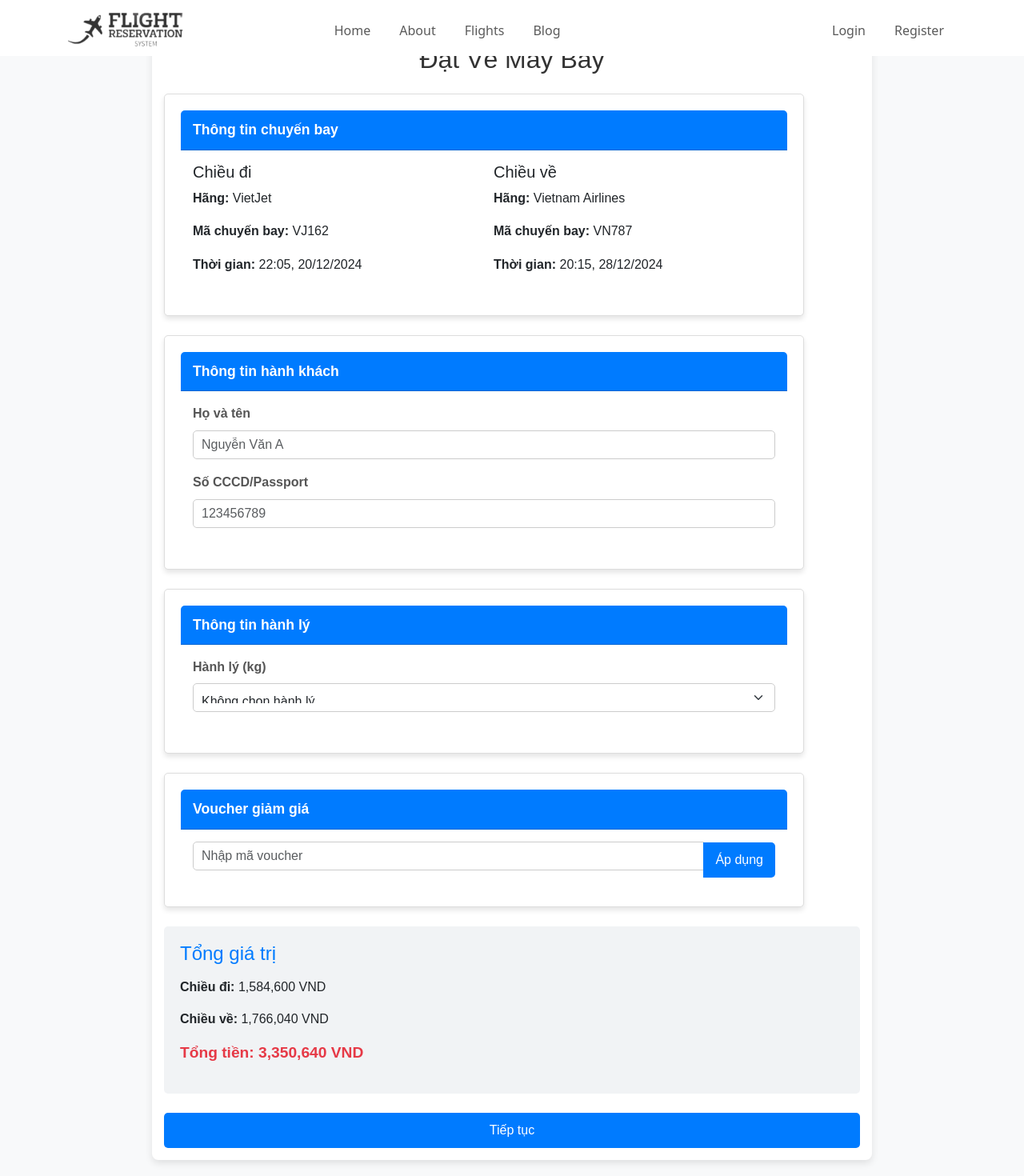
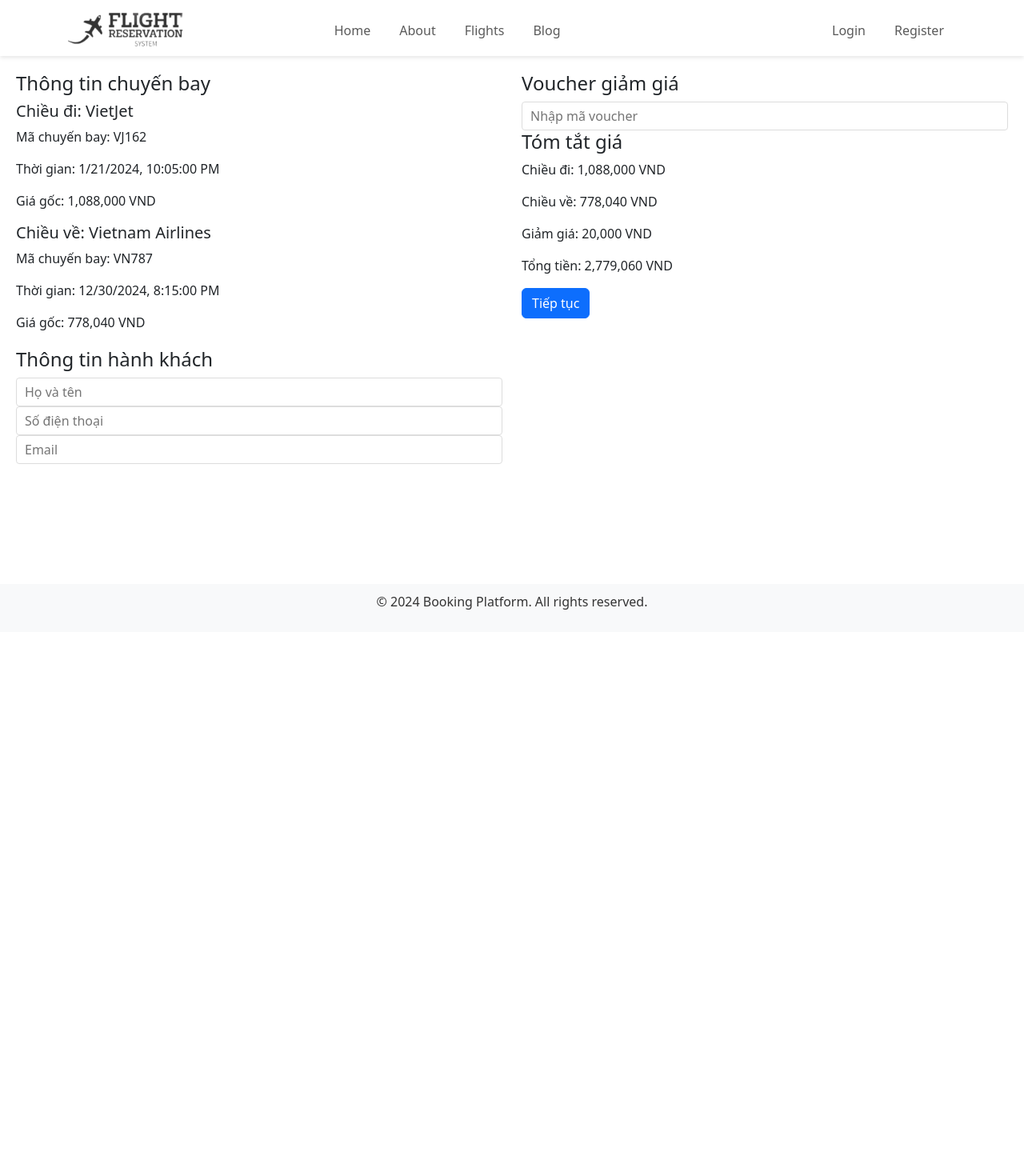
Before and after one commit to hoanghieu2385/Airline-Reservation-System, a React (Create React App) app in the folder frontend/: page /checkoutdetail in a window 1280 px wide. Shown: the top 1470 px of the page at 80% size. After the commit the page ends 800 px from the top, so only its background shows below. Built offline with nearby package versions, Linux system fonts and the light colour scheme.

Commit message:
update checkout

```diff
--- a/frontend/package.json
+++ b/frontend/package.json
@@ -11,7 +11,6 @@
     "@testing-library/user-event": "^13.5.0",
     "axios": "^1.7.9",
     "bootstrap": "^5.3.3",
-    "lucide-react": "^0.468.0",
     "lodash": "^4.17.21",
     "lucide-react": "^0.468.0",
     "react": "^18.3.1",
--- a/frontend/src/assets/css/Checkout.css
+++ b/frontend/src/assets/css/Checkout.css
@@ -1,46 +1,79 @@
-/* Toàn bộ CSS được giới hạn trong phạm vi của .checkout-page */
+/* Toàn bộ CSS giới hạn trong checkout-page */
+
+header {
+    position: fixed; /* Header cố định trên cùng */
+    top: 0;
+    left: 0;
+    width: 100%;
+    height: 60px; /* Chiều cao header */
+    z-index: 1000; /* Đảm bảo header luôn trên cùng */
+    background-color: #fff; /* Màu nền header */
+    box-shadow: 0px 2px 5px rgba(0, 0, 0, 0.1);
+}
+
+
+body {
+    margin: 0;
+    padding: 0;
+}
+
+.checkout-container {
+    margin-top: 70px; /* Đẩy nội dung xuống dưới, lớn hơn height của header */
+    padding: 20px; /* Khoảng cách padding bên trong container */
+    box-sizing: border-box;
+}
+
+
 .checkout-page {
-    /* Định dạng chung */
     font-family: Arial, sans-serif;
     background-color: #f8f9fa;
     padding: 20px;
 }
 
 .checkout-page .container {
-    max-width: 900px;
-    margin: 20px auto;
-    padding: 15px;
+    max-width: 1200px;
+    margin: 0 auto;
     background: #fff;
+    padding: 20px;
     border-radius: 8px;
-    box-shadow: 0px 4px 10px rgba(0, 0, 0, 0.1);
+    box-shadow: 0 4px 10px rgba(0, 0, 0, 0.1);
 }
 
-.checkout-page .text-center {
-    text-align: center;
+/* Chia layout thành 2 cột */
+.checkout-page .row {
+    display: flex;
+    flex-wrap: wrap;
+    gap: 20px; /* Khoảng cách giữa các cột */
 }
 
-.checkout-page .mb-3,
-.checkout-page .mb-4 {
-    margin-bottom: 1rem;
+.checkout-page .col-left {
+    flex: 2; /* Chiếm 2 phần */
+    background: #fff;
+    border: 1px solid #ddd;
+    border-radius: 5px;
+    padding: 20px;
 }
 
-/* Header và thẻ section */
-.checkout-page h2 {
-    color: #333;
+.checkout-page .col-right {
+    flex: 1; /* Chiếm 1 phần */
+    background: #f1f3f5;
+    border-radius: 5px;
+    padding: 20px;
+    border: 1px solid #ddd;
 }
 
+/* Thẻ card */
 .checkout-page .card {
-    margin-bottom: 20px;
+    margin-bottom: 15px;
     border: 1px solid #ddd;
     border-radius: 5px;
-    overflow: hidden;
+    box-shadow: 0 2px 5px rgba(0, 0, 0, 0.1);
 }
 
 .checkout-page .card-header {
     background-color: #007bff;
     color: white;
-    padding: 10px 15px;
-    font-size: 1.1rem;
+    padding: 10px;
     font-weight: bold;
 }
 
@@ -48,63 +81,35 @@
     padding: 15px;
 }
 
+/* Tóm tắt giá */
 .checkout-page .summary-box {
-    background: #f1f3f5;
-    padding: 20px;
+    margin-top: 20px;
+    background: #fff;
+    padding: 15px;
     border-radius: 5px;
-    margin-bottom: 20px;
+    border: 1px solid #ccc;
 }
 
 .checkout-page .summary-box h4 {
-    margin-bottom: 15px;
     color: #007bff;
 }
 
 .checkout-page .total-price {
-    font-size: 1.2rem;
     font-weight: bold;
+    font-size: 1.3rem;
     color: #e63946;
+    margin-top: 10px;
 }
 
-/* Form và button */
-.checkout-page .form-label {
-    font-weight: bold;
-    color: #555;
-}
-
-.checkout-page .form-control,
-.checkout-page .form-select {
+/* Nút Tiếp tục */
+.checkout-page .btn-primary {
     width: 100%;
     padding: 10px;
-    margin-bottom: 10px;
-    border: 1px solid #ccc;
-    border-radius: 5px;
-}
-
-.checkout-page .input-group {
-    display: flex;
-    align-items: center;
-}
-
-.checkout-page .input-group .form-control {
-    flex: 1;
-}
-
-.checkout-page .input-group .btn {
-    margin-left: 10px;
-}
-
-.checkout-page .btn {
-    padding: 10px 15px;
+    font-size: 1rem;
+    background-color: #007bff;
+    color: #fff;
     border: none;
     border-radius: 5px;
-    cursor: pointer;
-    font-size: 1rem;
-}
-
-.checkout-page .btn-primary {
-    background-color: #007bff;
-    color: white;
     transition: background-color 0.3s;
 }
 
@@ -112,17 +117,9 @@
     background-color: #0056b3;
 }
 
-.checkout-page .w-100 {
-    width: 100%;
-}
-
 /* Responsive */
 @media (max-width: 768px) {
-    .checkout-page .card-body .row {
-        flex-direction: column;
-    }
-
-    .checkout-page .summary-box {
-        text-align: center;
+    .checkout-page .row {
+        flex-direction: column; /* Cột dọc cho màn hình nhỏ */
     }
 }
--- a/frontend/src/pages/client/Checkout.js
+++ b/frontend/src/pages/client/Checkout.js
@@ -1,105 +1,142 @@
-// File: src/pages/Checkout.js
-import React from 'react';
+import React, { useState, useEffect } from 'react';
 import '../../assets/css/Checkout.css';
 
+// Mock API function
+const fetchPricingRules = async () => {
+    return [
+        { daysBeforeDeparture: 30, multiplier: 1.0 },
+        { daysBeforeDeparture: 15, multiplier: 1.25 },
+        { daysBeforeDeparture: 7, multiplier: 1.5 },
+    ];
+};
+
+const fetchFlightDetails = async () => {
+    return {
+        departure: {
+            airline: "VietJet",
+            flightCode: "VJ162",
+            departureTime: "2024-01-21T22:05:00",
+            basePrice: 1088000,
+        },
+        return: {
+            airline: "Vietnam Airlines",
+            flightCode: "VN787",
+            departureTime: "2024-12-30T20:15:00",
+            basePrice: 778040,
+        },
+    };
+};
+
 const Checkout = () => {
+    const [flightDetails, setFlightDetails] = useState(null);
+    const [pricingRules, setPricingRules] = useState([]);
+    const [totalPrice, setTotalPrice] = useState(0);
+    const [voucher, setVoucher] = useState('');
+    const [contactInfo, setContactInfo] = useState({
+        name: '',
+        phone: '',
+        email: '',
+    });
+
+    useEffect(() => {
+        const fetchData = async () => {
+            const rules = await fetchPricingRules();
+            const flights = await fetchFlightDetails();
+
+            setPricingRules(rules);
+            setFlightDetails(flights);
+
+            const calculatedPrice = calculateTotalPrice(flights, rules);
+            setTotalPrice(calculatedPrice);
+        };
+
+        fetchData();
+    }, []);
+
+    const calculateMultiplier = (departureDate, rules) => {
+        const today = new Date();
+        const departure = new Date(departureDate);
+        const daysBeforeDeparture = Math.ceil((departure - today) / (1000 * 60 * 60 * 24));
+        let multiplier = 1.0;
+
+        for (const rule of rules.sort((a, b) => a.daysBeforeDeparture - b.daysBeforeDeparture)) {
+            if (daysBeforeDeparture <= rule.daysBeforeDeparture) {
+                multiplier = rule.multiplier;
+                break;
+            }
+        }
+
+        return multiplier;
+    };
+
+    const calculateTotalPrice = (flights, rules) => {
+        const departureMultiplier = calculateMultiplier(flights.departure.departureTime, rules);
+        const returnMultiplier = calculateMultiplier(flights.return.departureTime, rules);
+
+        const departurePrice = flights.departure.basePrice * departureMultiplier;
+        const returnPrice = flights.return.basePrice * returnMultiplier;
+
+        return Math.round(departurePrice + returnPrice - 20000); // Giảm giá
+    };
+
+    const handleInputChange = (e) => {
+        const { name, value } = e.target;
+        setContactInfo({ ...contactInfo, [name]: value });
+    };
+
+    if (!flightDetails) return <div>Loading...</div>;
+
     return (
-        <div className="checkout-page">
-            <div className="container">
-                <h2 className="text-center mb-4">Đặt Vé Máy Bay</h2>
-
-                {/* Thông tin chuyến bay */}
-                <section className="card mb-4">
-                    <div className="card-header">Thông tin chuyến bay</div>
-                    <div className="card-body">
+        <div className="checkout-container">
             <div className="row">
-                            <div className="col-md-6">
-                                <h5>Chiều đi</h5>
-                                <p><b>Hãng:</b> VietJet</p>
-                                <p><b>Mã chuyến bay:</b> VJ162</p>
-                                <p><b>Thời gian:</b> 22:05, 20/12/2024</p>
+                {/* Cột trái */}
+                <div className="col">
+                    <section className="flight-info">
+                        <h4>Thông tin chuyến bay</h4>
+                        <div>
+                            <h5>Chiều đi: {flightDetails.departure.airline}</h5>
+                            <p>Mã chuyến bay: {flightDetails.departure.flightCode}</p>
+                            <p>Thời gian: {new Date(flightDetails.departure.departureTime).toLocaleString()}</p>
+                            <p>Giá gốc: {flightDetails.departure.basePrice.toLocaleString()} VND</p>
                         </div>
-                            <div className="col-md-6">
-                                <h5>Chiều về</h5>
-                                <p><b>Hãng:</b> Vietnam Airlines</p>
-                                <p><b>Mã chuyến bay:</b> VN787</p>
-                                <p><b>Thời gian:</b> 20:15, 28/12/2024</p>
-                            </div>
-                        </div>
+                        <div>
+                            <h5>Chiều về: {flightDetails.return.airline}</h5>
+                            <p>Mã chuyến bay: {flightDetails.return.flightCode}</p>
+                            <p>Thời gian: {new Date(flightDetails.return.departureTime).toLocaleString()}</p>
+                            <p>Giá gốc: {flightDetails.return.basePrice.toLocaleString()} VND</p>
                         </div>
                     </section>
 
-                {/* Thông tin hành khách */}
-                <section className="card mb-4">
-                    <div className="card-header">Thông tin hành khách</div>
-                    <div className="card-body">
-                        <form>
-                            <div className="mb-3">
-                                <label htmlFor="fullname" className="form-label">Họ và tên</label>
+                    <section className="passenger-info">
+                        <h4>Thông tin hành khách</h4>
+                        <input name="name" placeholder="Họ và tên" onChange={handleInputChange} />
+                        <input name="phone" placeholder="Số điện thoại" onChange={handleInputChange} />
+                        <input name="email" placeholder="Email" onChange={handleInputChange} />
+                    </section>
+                </div>
+
+                {/* Cột phải */}
+                <div className="col">
+                    <section className="voucher-info">
+                        <h4>Voucher giảm giá</h4>
                         <input
-                                    type="text"
-                                    className="form-control"
-                                    id="fullname"
-                                    placeholder="Nguyễn Văn A"
+                            placeholder="Nhập mã voucher"
+                            value={voucher}
+                            onChange={(e) => setVoucher(e.target.value)}
                         />
-                            </div>
-                            <div className="mb-3">
-                                <label htmlFor="idNumber" className="form-label">Số CCCD/Passport</label>
-                                <input
-                                    type="text"
-                                    className="form-control"
-                                    id="idNumber"
-                                    placeholder="123456789"
-                                />
-                            </div>
-                        </form>
-                    </div>
                     </section>
 
-                {/* Thông tin hành lý */}
-                <section className="card mb-4">
-                    <div className="card-header">Thông tin hành lý</div>
-                    <div className="card-body">
-                        <form>
-                            <div className="mb-3">
-                                <label htmlFor="luggage" className="form-label">Hành lý (kg)</label>
-                                <select className="form-select" id="luggage">
-                                    <option value="0">Không chọn hành lý</option>
-                                    <option value="20">20kg</option>
-                                    <option value="30">30kg</option>
-                                </select>
+                    <section className="pricing-summary">
+                        <h4>Tóm tắt giá</h4>
+                        <p>Chiều đi: {flightDetails.departure.basePrice.toLocaleString()} VND</p>
+                        <p>Chiều về: {flightDetails.return.basePrice.toLocaleString()} VND</p>
+                        <p>Giảm giá: 20,000 VND</p>
+                        <p className="total-price">
+                            Tổng tiền: {totalPrice.toLocaleString()} VND
+                        </p>
+                    </section>
+                    <button className="btn btn-primary">Tiếp tục</button>
                 </div>
-                        </form>
-                    </div>
-                </section>
-
-                {/* Voucher giảm giá */}
-                <section className="card mb-4">
-                    <div className="card-header">Voucher giảm giá</div>
-                    <div className="card-body">
-                        <form>
-                            <div className="input-group">
-                                <input
-                                    type="text"
-                                    className="form-control"
-                                    placeholder="Nhập mã voucher"
-                                />
-                                <button className="btn btn-primary">Áp dụng</button>
-                            </div>
-                        </form>
-                    </div>
-                </section>
-
-                {/* Tổng kết */}
-                <section className="summary-box mb-4">
-                    <h4 className="mb-3">Tổng giá trị</h4>
-                    <p><b>Chiều đi:</b> 1,584,600 VND</p>
-                    <p><b>Chiều về:</b> 1,766,040 VND</p>
-                    <p className="total-price">Tổng tiền: 3,350,640 VND</p>
-                </section>
-
-                {/* Nút tiếp tục */}
-                <button className="btn btn-primary w-100">Tiếp tục</button>
             </div>
         </div>
     );
--- a/frontend/src/routes/ClientRoutes.js
+++ b/frontend/src/routes/ClientRoutes.js
@@ -19,7 +19,8 @@ function ClientRoutes() {
                 <Route path="/checkoutdetail" element={<Checkout />} />
                 <Route path="/login" element={<Login/>} />
                 <Route path="/register" element={<Register/>}/>\
-                <Route path="/eticket" element={<Eticket/>}/>\
+                <Route path="/etic
+                ket" element={<Eticket/>}/>\
             </Routes>
         </ClientLayout>
     );
```
Also changed, not shown: 2 other files (tests, documents, lock files or other folders). Lines whose indentation alone changed are shown as unchanged.
